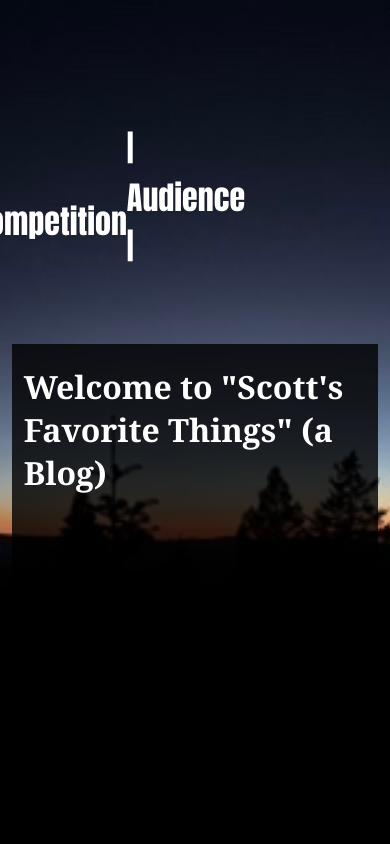
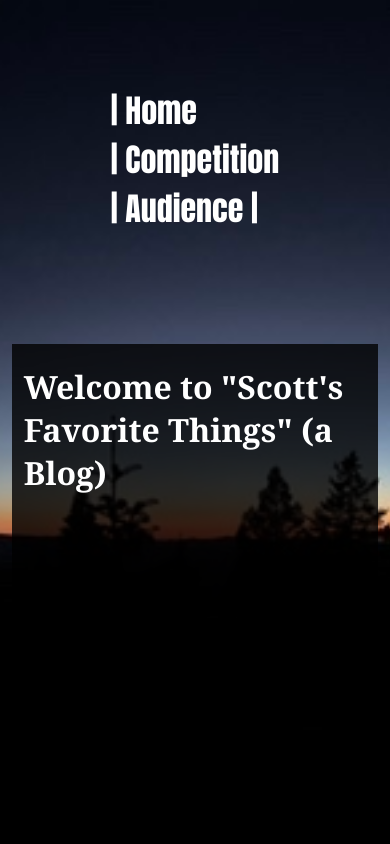
Before and after one commit to scottyp88/se1400, a plain HTML site: page milestone6/index.html in a window 390 px wide. Both pictures are taken after a click on the button "M E N U". Shown: the top 844 px of the page. Drawn offline with Linux system fonts and the light colour scheme; a web font is replaced by a local one.

Commit message:
m6update

```diff
--- a/milestone6/script.js
+++ b/milestone6/script.js
@@ -13,7 +13,7 @@ document.addEventListener('click', (e) => {
         menubutton.style.display = 'block';
     }
 });
-const windowsize = window.matchMedia('(max-width: 992px)');
+const windowsize = window.matchMedia('(max-width: 1100px)');
 
 windowsize.addEventListener('change', (e) => {
     menubutton.style.display = '';
--- a/milestone6/styles.css
+++ b/milestone6/styles.css
@@ -111,6 +111,18 @@ footer {
 
     nav {
         display: none;
+        flex-direction: column;
+        list-style: none;
+        margin: 0;
+        padding: 0;
+        grid-column: 1 / -1;
+        align-self: center;
+        align-items: center;
+        justify-self: center;
+    }
+    nav a {
+        flex: none;
+        width: 100%;
     }
     header {
         padding-bottom: 100px;
```
